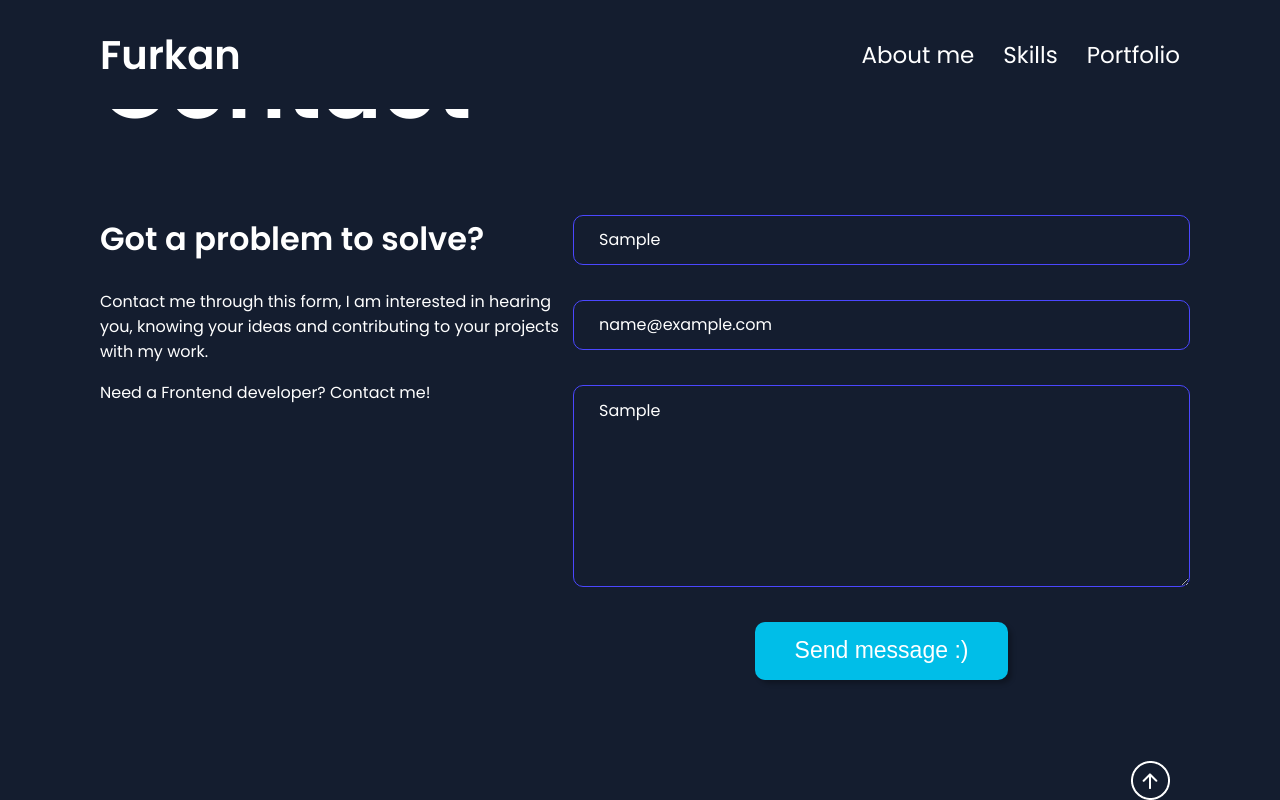
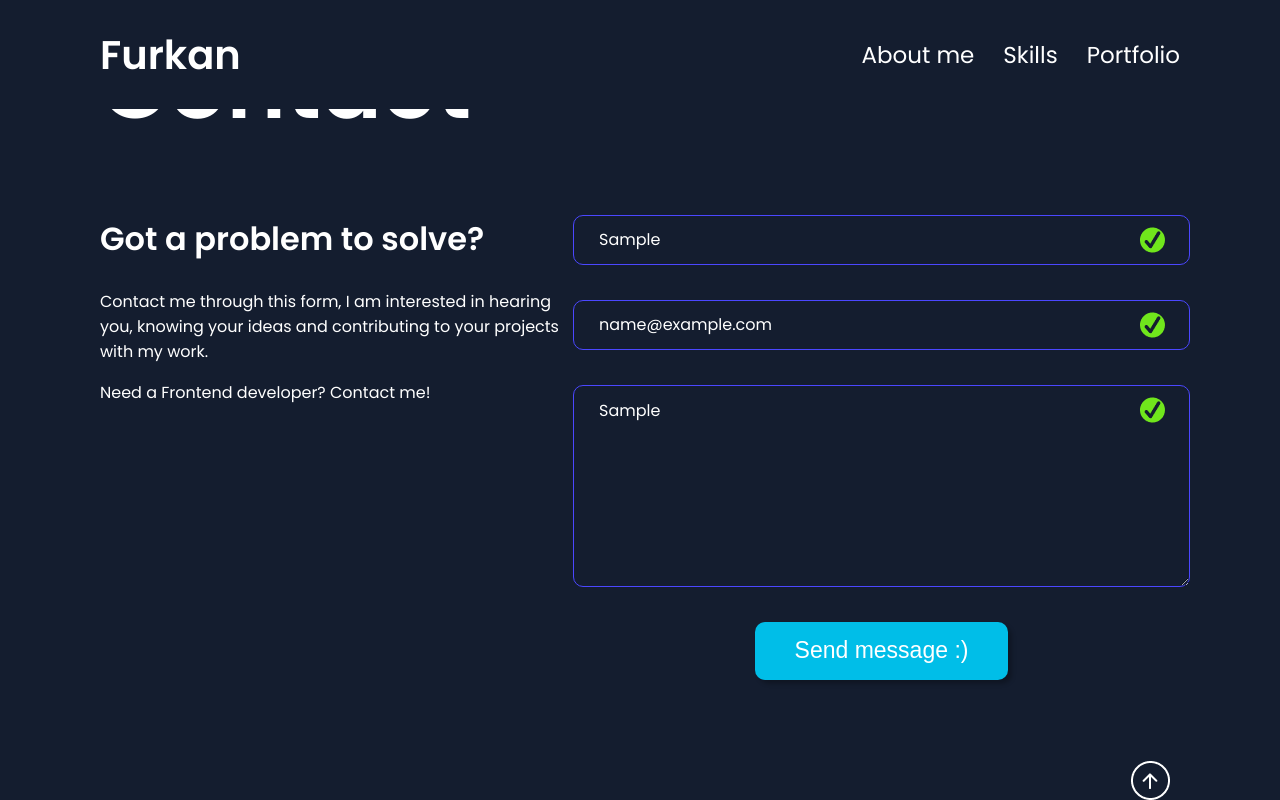
Before and after one commit to FurkanAy97/portfolio, an Angular app: page / in a window 1280 px wide. Both pictures are taken after typing "Sample", "name@example.com", "Sample" into the empty fields and a click on the button "Send message :)". Shown: the part 4624-5424 px from the top of the page. Built offline with nearby package versions, Linux system fonts and the light colour scheme.

Commit message:
add contact form validation

```diff
--- a/src/app/app.module.ts
+++ b/src/app/app.module.ts
@@ -13,6 +13,8 @@ import { ProjectComponentComponent } from './project-component/project-component
 import { ProjectTextComponent } from './project-text/project-text.component';
 import { ProjectButtonsComponent } from './project-buttons/project-buttons.component';
 import { ContactSectionComponent } from './contact-section/contact-section.component';
+import { FormsModule } from '@angular/forms';
+
 
 @NgModule({
   declarations: [
@@ -27,8 +29,9 @@ import { ContactSectionComponent } from './contact-section/contact-section.compo
     ProjectTextComponent,
     ProjectButtonsComponent,
     ContactSectionComponent,
+
   ],
-  imports: [BrowserModule, AppRoutingModule],
+  imports: [BrowserModule, AppRoutingModule, FormsModule],
   providers: [],
   bootstrap: [AppComponent],
 })
--- a/src/app/contact-section/contact-section.component.html
+++ b/src/app/contact-section/contact-section.component.html
@@ -12,29 +12,29 @@
     <span>Need a Frontend developer? Contact me!</span>
   </div>
   <div class="input-area">
-    <form onsubmit="return false;">
+    <form (ngSubmit)="onSubmit()" #myForm="ngForm">
       <label>
-        <input type="text" placeholder="Your name" />
-        <img class="success-img" src="assets/img/success.png" [style.display]="isSuccess ? 'block' : 'none'"/>
-        <img class="fail-img" src="assets/img/fail.png" [style.display]="isFail ? 'block' : 'none'"/>
+        <input type="text" placeholder="Your name" [style.border]="name.dirty || name.touched ? (name.valid ? '1px solid #4b47ff' : '1px solid red') : ''" required [(ngModel)]="formData.name" name="name" #name="ngModel" >
+        <img class="success-img" src="assets/img/success.png" [style.display]="name.valid && (name.dirty || name.touched) ? 'block' : 'none'"/>
+        <img class="fail-img" src="assets/img/fail.png" [style.display]="name.invalid && (name.dirty || name.touched) ? 'block' : 'none'"/>
+        <div *ngIf="name.invalid && (name.dirty || name.touched)" class="error-message">Name is required.</div>
       </label>
       <label>
-        <input type="text" placeholder="Your email" />
-        <img class="success-img" src="assets/img/success.png" [style.display]="isSuccess ? 'block' : 'none'"/>
-        <img class="fail-img" src="assets/img/fail.png" [style.display]="isFail ? 'block' : 'none'"/>
+        <input type="email" placeholder="Your email" [style.border]="email.dirty || email.touched ? (email.valid ? '1px solid #4b47ff' : '1px solid red') : ''" required [(ngModel)]="formData.email" name="email" #email="ngModel"  pattern="[a-zA-Z0-9._%+-]+@[a-zA-Z0-9.-]+\.[a-zA-Z]{2,4}">
+        <img class="success-img" src="assets/img/success.png" [style.display]="email.valid && (email.dirty || email.touched) ? 'block' : 'none'"/>
+        <img class="fail-img" src="assets/img/fail.png" [style.display]="email.invalid && (email.dirty || email.touched) ? 'block' : 'none'"/>
+        <div *ngIf="email.invalid && (email.dirty || email.touched)" class="error-message">Please enter a valid email address.</div>
       </label>
       <label>
-        <textarea
-          name="Your message"
-          placeholder="Your message"
-          cols="30"
-          rows="10"
-        ></textarea>
-        <img class="success-img" src="assets/img/success.png" [style.display]="isSuccess ? 'block' : 'none'"/>
-        <img class="fail-img" src="assets/img/fail.png" [style.display]="isFail ? 'block' : 'none'"/>
+        <textarea name="Your message" [style.border]="message.dirty || message.touched ? (message.valid ? '1px solid #4b47ff' : '1px solid red') : ''" placeholder="Your message" cols="30" rows="10" required [(ngModel)]="formData.message" name="message" #message="ngModel"></textarea>
+        <img class="success-img" src="assets/img/success.png" [style.display]="message.valid && (message.dirty || message.touched) ? 'block' : 'none'"/>
+        <img class="fail-img" src="assets/img/fail.png" [style.display]="message.invalid && (message.dirty || message.touched) ? 'block' : 'none'"/>
+        <div *ngIf="message.invalid && (message.dirty || message.touched)" class="error-message">Message is required.</div>
       </label>
-      <button>Send message :)</button>
+      <button type="submit">Send message :)</button>
     </form>
+
+
   </div>
   <img class="go-up-button"
     (mouseover)="isHovered = true"
--- a/src/app/contact-section/contact-section.component.scss
+++ b/src/app/contact-section/contact-section.component.scss
@@ -117,33 +117,42 @@ form {
     }
   }
 
-  textarea{
+  textarea {
     resize: vertical;
     min-height: 100px;
     max-height: 300px;
   }
 
-  label{
+  label {
     display: flex;
     justify-content: center;
-    align-items: center;
+    align-items: flex-start;
+    flex-direction: column;
     position: relative;
   }
-
 }
 
-.success-img{
+.error-message {
+  color: red;
+  margin-top: 4px;
+  font-size: 12px;
+}
+
+.success-img {
   position: absolute;
   right: 25px;
+  top: 12px;
+  max-height: 50px;
 }
 
-.fail-img{
+.fail-img {
   position: absolute;
   right: 25px;
+  top: 12px;
+  max-height: 50px;
 }
 
-
-.go-up-button{
+.go-up-button {
   position: absolute;
   right: 110px;
   bottom: -120px;
--- a/src/app/contact-section/contact-section.component.ts
+++ b/src/app/contact-section/contact-section.component.ts
@@ -13,4 +13,27 @@ export class ContactSectionComponent extends AppComponent  {
   isHovered = false;
   isSuccess: boolean = false
   isFail: boolean = false
+
+  formData = {
+    name: '',
+    email: '',
+    message: ''
+  };
+
+  onSubmit() {
+    // You can add your form submission logic here.
+    // Access form data from this.formData.
+    console.log('Form submitted with data:', this.formData);
+
+    // You can also perform validation checks here if needed.
+    // For example, you can check if any field is empty and display an error message.
+    if (!this.formData.name || !this.formData.email || !this.formData.message) {
+      // Display an error message or take appropriate action.
+      console.log('Please fill in all required fields.');
+      return;
+    }
+
+    // If all validation checks pass, you can proceed with form submission.
+    // Example: Send data to a server.
+  }
 }
```
